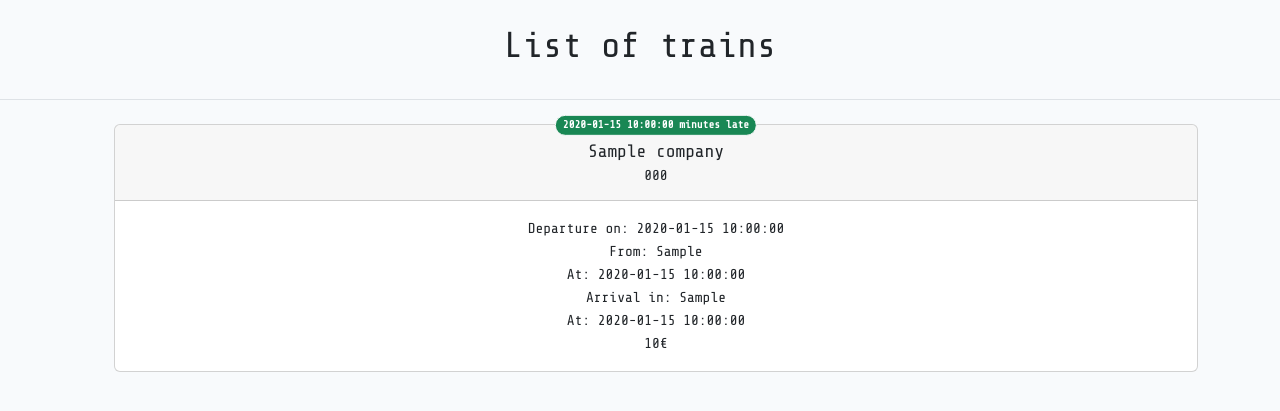
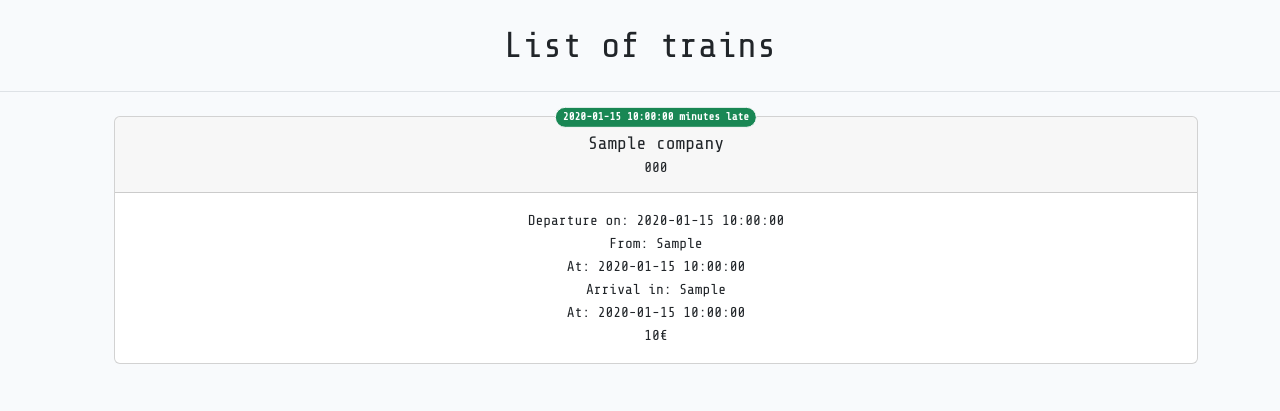
Before and after one commit to FilippoGraziano/laravel-migration-seeder, a Laravel app: template resources/views/home.blade.php in a window 1280 px wide. Shown: the top 411 px of the page. Run offline with Laravel 12, Linux system fonts and the light colour scheme; the template is opened without the code that fills it: most values are stand-ins (such as "Sample title", 1, 10 or a date in 2020); style sheets or scripts are compiled from the project's sources.

Commit message:
remove margin from the title of the app

```diff
--- a/resources/views/home.blade.php
+++ b/resources/views/home.blade.php
@@ -23,7 +23,7 @@
 
         <div class="container">
 
-            <h1 class="text-center py-4">List of trains</h1>
+            <h1 class="text-center py-4 m-0">List of trains</h1>
 
         </div>
 
```
